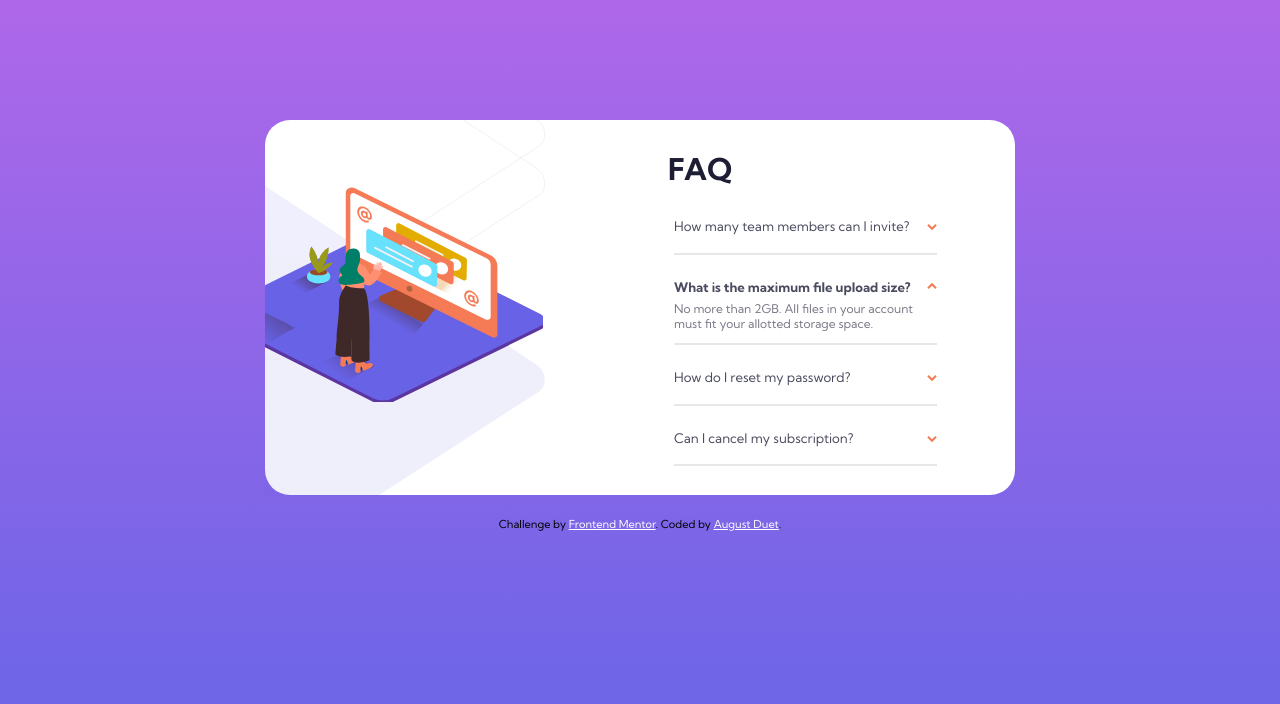
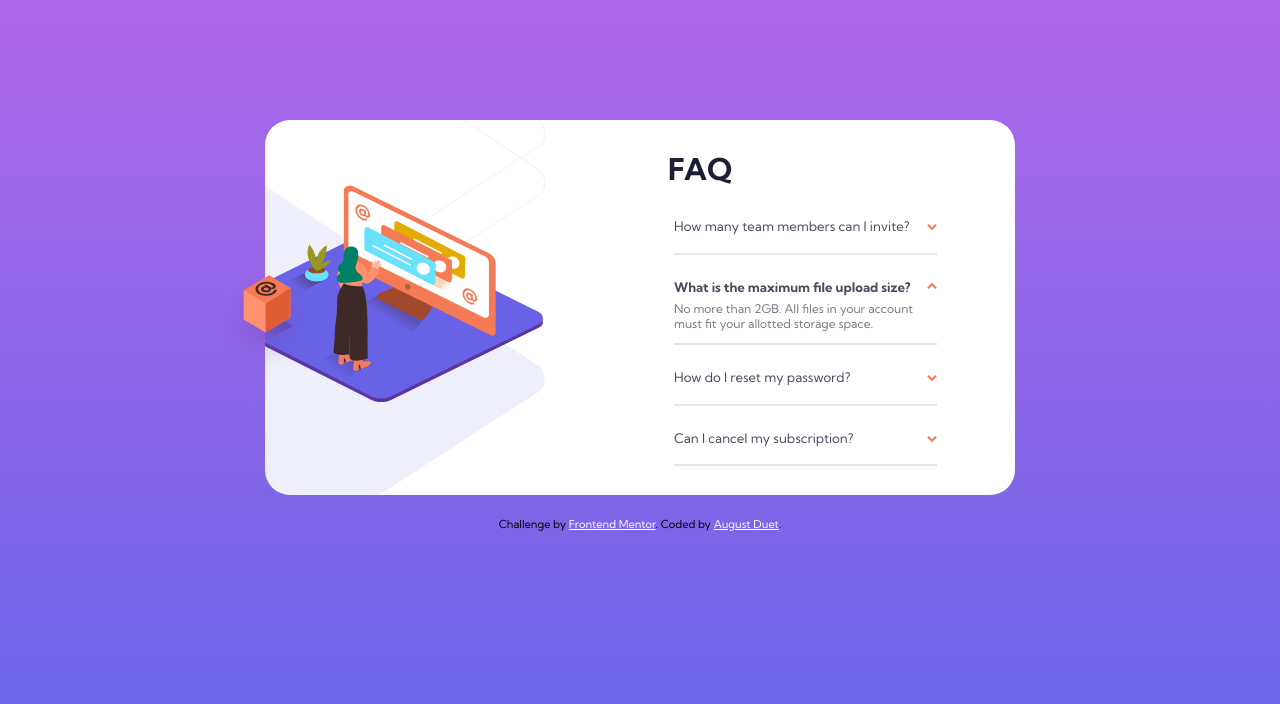
Before and after one commit to ajduet/frontend_challenges, a plain HTML site: page faq-accordion-card-main/index.html in a window 1280 px wide. Drawn offline with Linux system fonts and the light colour scheme.

Commit message:
faq card final

```diff
--- a/faq-accordion-card-main/css/style.css
+++ b/faq-accordion-card-main/css/style.css
@@ -157,6 +157,10 @@ main {
   transform-origin: top;
 }
 
+.box {
+  display: none;
+}
+
 @media screen and (min-width: 450px) {
   .card {
     grid-template-columns: 1fr 1fr;
@@ -187,7 +191,7 @@ main {
     all: unset;
     background: url(../images/illustration-woman-online-desktop.svg);
     background-repeat: no-repeat;
-    background-position: -54px 67px;
+    background-position: -56px 65px;
     background-size: 120% 77%;
     width: 75%;
     height: 75%;
@@ -196,4 +200,17 @@ main {
     left: 0;
     transform-origin: right;
   }
+
+  .box {
+    display: block;
+    background: url(../images/illustration-box-desktop.svg);
+    background-repeat: no-repeat;
+    background-position: center;
+    background-size: 100% 100%;
+    height: 100px;
+    width: 100px;
+    position: absolute;
+    top: 41%;
+    left: -13%;
+  }
 }
--- a/faq-accordion-card-main/index.html
+++ b/faq-accordion-card-main/index.html
@@ -32,6 +32,7 @@
       <div class="card">
         <div class="hero">
           <div class="main-ill"></div>
+          <div class="box"></div>
         </div>
         <section class="content">
           <header>
```
